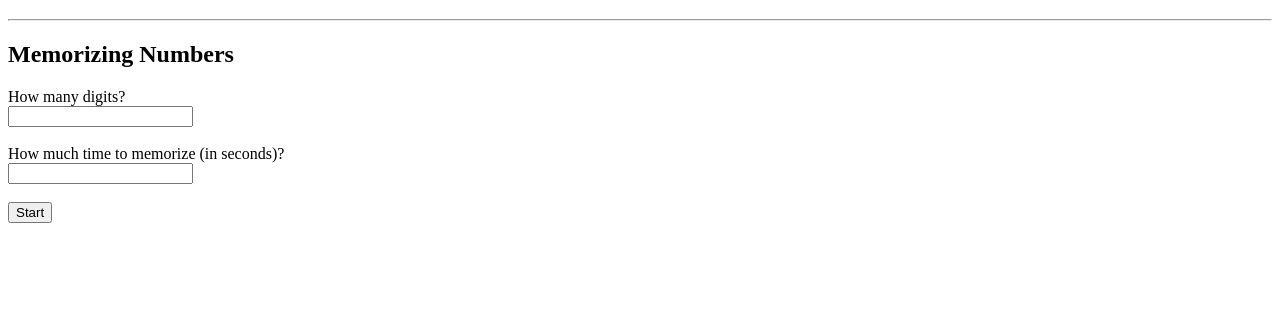
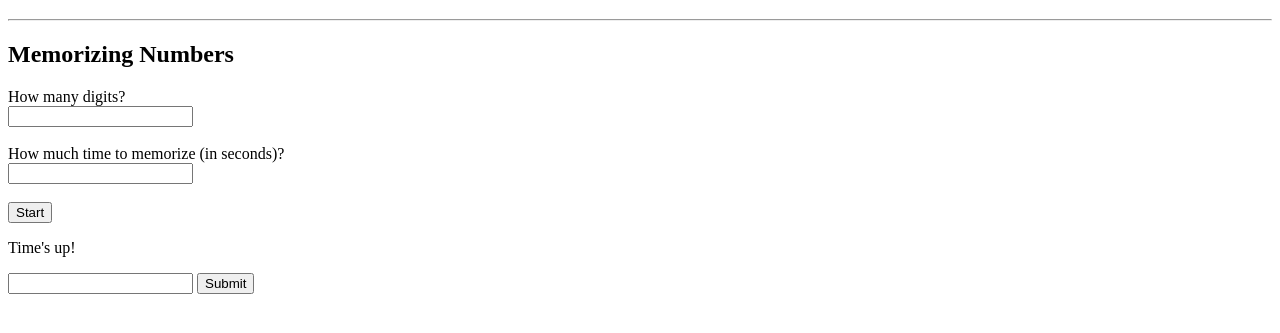
Before and after one commit to nour-abdulnasser/memory_games, a plain HTML site: page index.html in a window 1280 px wide. Both pictures are taken after a click on the button "Start". Shown: the part 61-394 px from the top of the page. Drawn offline with Linux system fonts and the light colour scheme.

Commit message:
added feature: check if input memorised number matches generated number

```diff
--- a/index.html
+++ b/index.html
@@ -2,7 +2,8 @@
 <html>
     <!-- <head></head> -->
     <body>
-        <h1>Memory Trainer</h1>
+        <div id="prompt">
+            <h1>Memory Trainer</h1>
         <hr/>
         <h2>Memorizing Numbers</h2>
 
@@ -17,8 +18,18 @@
         <br/><br/>
         <button onclick="num_mem_init()">Start</button>
         <br/>
-        <p id="display">hi</p>
-
-
+        <p id="display">Number</p>
+        <form>
+            <input type="number" name="memorized_num" id="input_test">
+            <button onclick="check()">Submit</button>
+        </form>
+        <!-- <p id="check_disp">check</p> -->
+        </div>
+        <div id="input">
+            <!-- <form>
+                <input type="number" name="memorized_num" id="input_test">
+                <button onclick="check_test">Submit</button>
+            </form> -->
+        </div>
     </body>
     </html>
--- a/js/index.js
+++ b/js/index.js
@@ -1,27 +1,51 @@
+
+
+var randy = "";
+
+
 function random_num() {
     const num_length = 1;
     return Math.floor(Math.pow(10, num_length-1) + Math.random() * (Math.pow(10, num_length) - Math.pow(10, num_length-1) - 1));
 }
 
 function random_nums(){
-    let num_string = "";
-    var  num_length = document.getElementById("numbers").value;
+    const  num_length = document.getElementById("numbers").value;
     for (let i = 0; i < num_length; i++){
-        num_string = num_string + random_num().toString();
+        randy = randy + random_num().toString();
     }
-    return num_string;
+    return randy;
 }
 
 function num_mem_init(){
-    const  num_length = document.getElementById("numbers").value;
+    // const  num_length = document.getElementById("numbers").value;
     const  time_length = document.getElementById("time").value;
     var num = document.getElementById("display");
-
-    num.innerHTML = random_nums(num_length);
+    // randy = random_nums();
+    num.innerHTML = random_nums();
     setTimeout(
         function()
         {
-        num.innerHTML = '';
+        num.innerHTML = "Time's up!";
         }
         , time_length*1000);
+
 }
+
+function check(){
+    const input_num = document.getElementById("input_test").value;
+    // const  num_length = document.getElementById("numbers").value;
+
+    if (input_num == randy) {
+        document.getElementById("check_disp").innerHTML = "well done";
+    } else {
+        document.getElementById("check_disp").innerHTML = "nope. good luck next time";
+    }
+
+
+    // for (let i=0; i < num_length; i++ ){
+    //     if (input_num == randy) {
+    //         document.getElementById("check_disp") =
+    //     }
+    // }
+
+}
```
